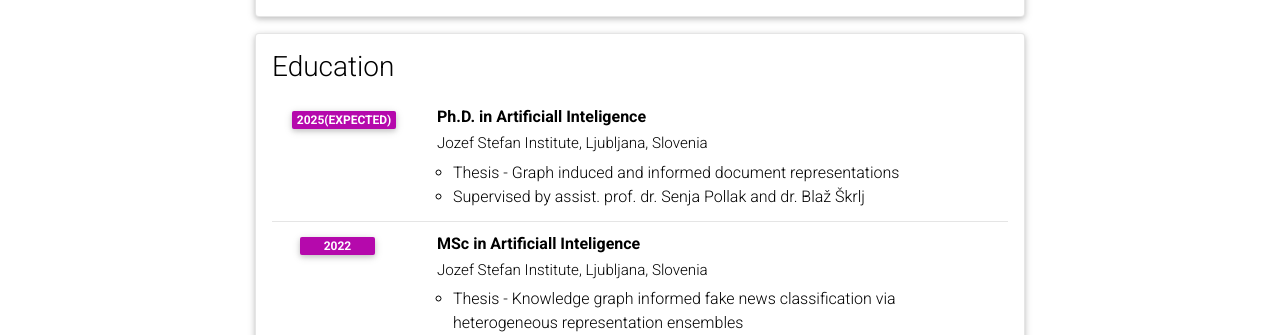
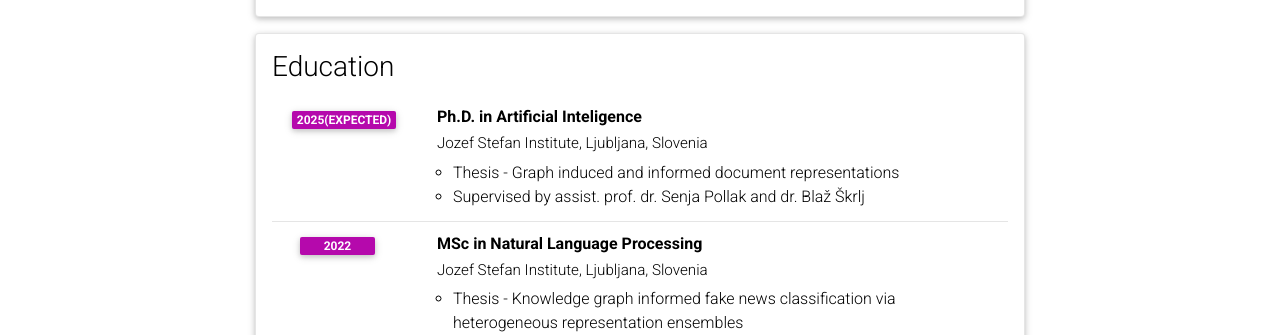
Before and after one commit to bkolosk1/bkolosk1.github.io, a Jekyll site: the page built from _pages/cv.md, in a window 1280 px wide and 1337 px high. Shown: the part 360-695 px from the top of the window. Built offline with Jekyll 4.4.1, drawn with Linux system fonts in a browser that asks for light colours; comment, search, counter and statistics services are not loaded; a style sheet for code colours, icons or effects is not loaded.

Commit message:
Fix L in CV.

```diff
--- a/_data/cv.yml
+++ b/_data/cv.yml
@@ -11,14 +11,14 @@
 - title: Education
   type: time_table
   contents:
-    - title: Ph.D. in Artificiall Inteligence
+    - title: Ph.D. in Artificial Inteligence
       institution: Jozef Stefan Institute, Ljubljana, Slovenia
       year: 2025(expected)
       description:
         - Thesis - Graph induced and informed document representations
         - Supervised by assist. prof. dr. Senja Pollak and dr. Blaž Škrlj
 
-    - title: MSc in Artificiall Inteligence
+    - title: MSc in Natural Language Processing
       institution: Jozef Stefan Institute, Ljubljana, Slovenia
       year: 2022
       description:
```
